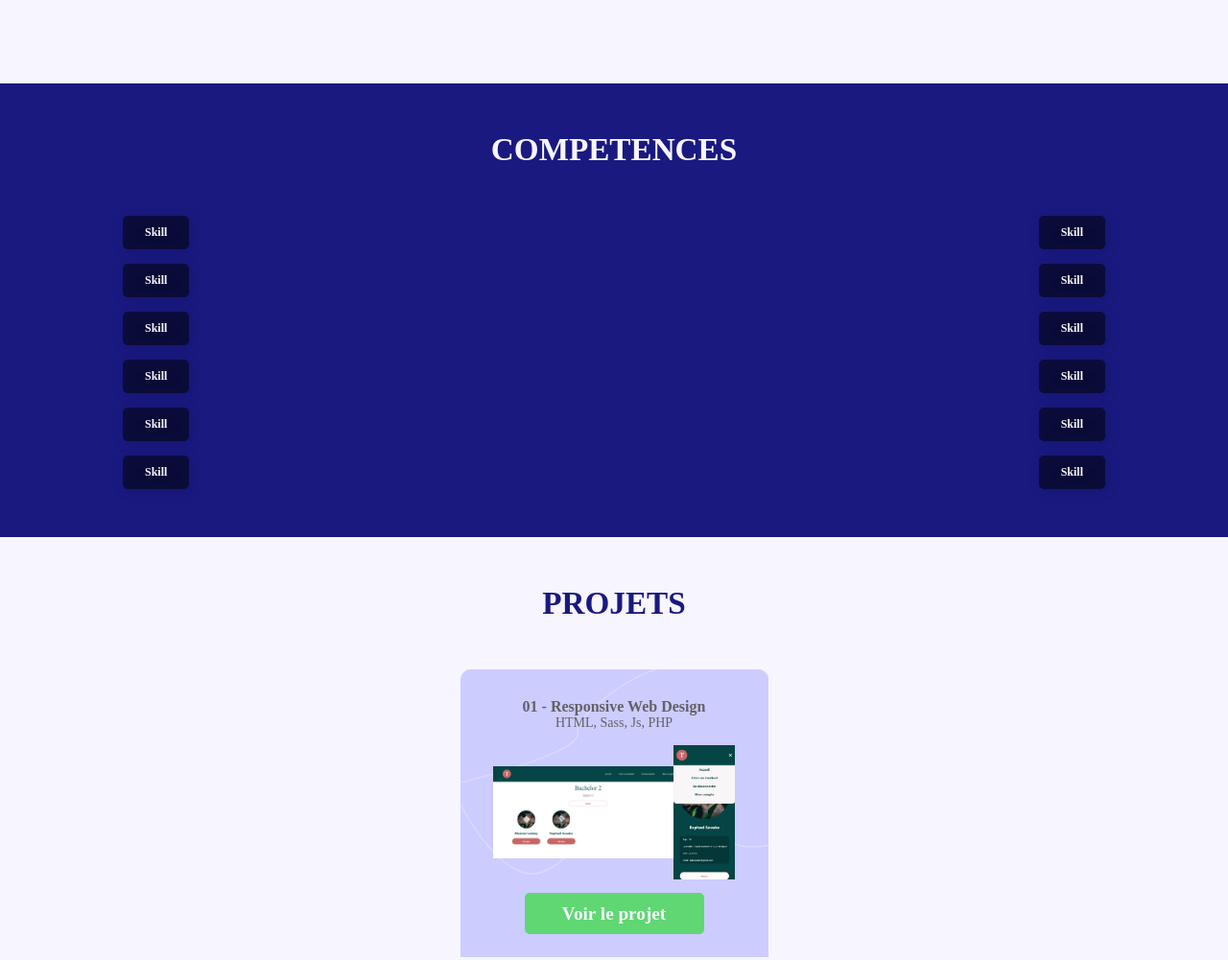
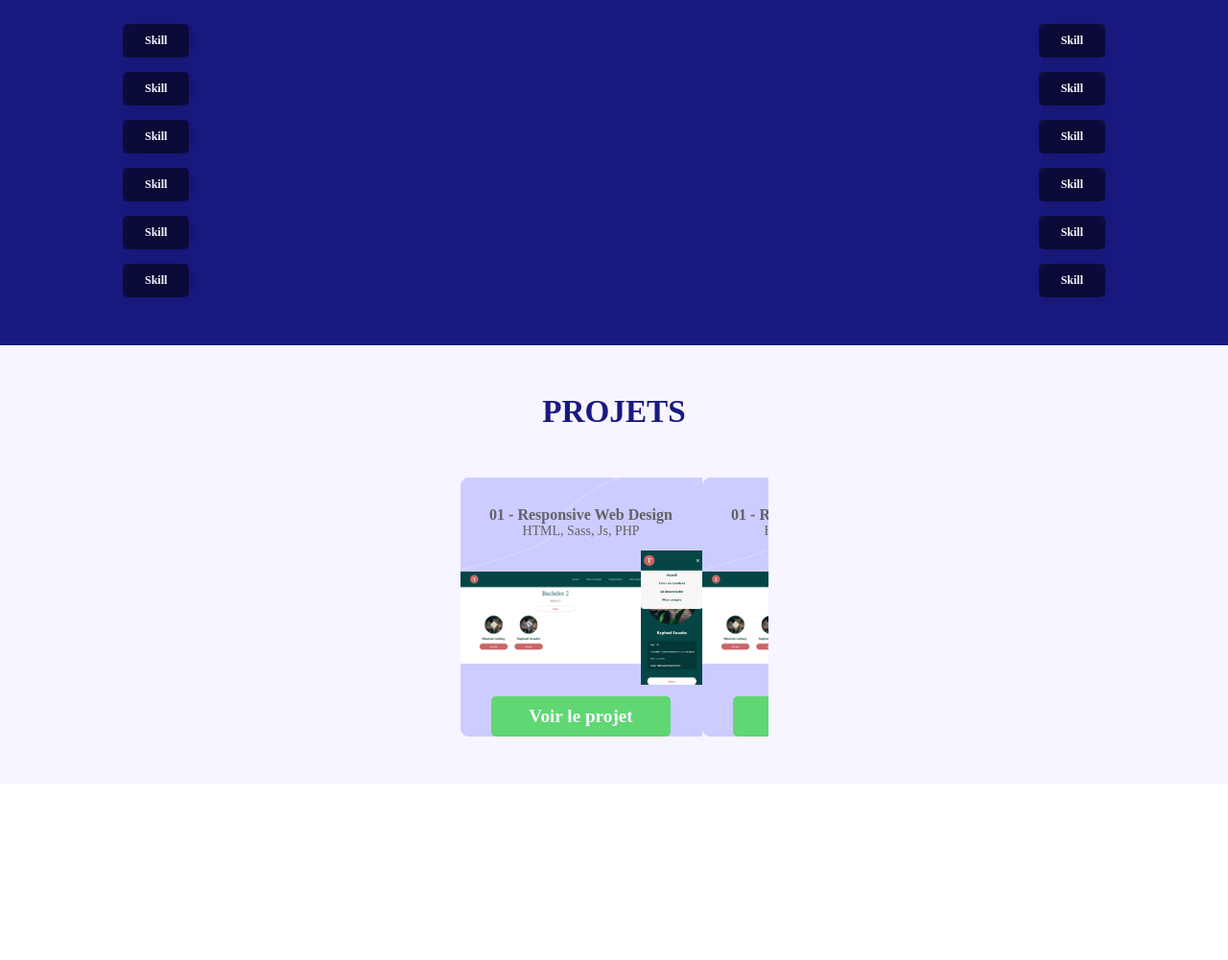
Before and after one commit to MaximeLeduey/Portfolio, a website: page index.html in a window 1280 px wide. Shown: the part 1320-2321 px from the top of the page at 96% size. After the commit the page ends 2138 px from the top, so only its background shows below. Drawn offline with Linux system fonts and the light colour scheme.

Commit message:
carousel start

```diff
--- a/assets/scss/input.scss
+++ b/assets/scss/input.scss
@@ -5,6 +5,7 @@
 * {
     margin: 0;
     padding: 0;
+    box-sizing: border-box;
 }
 
 // styles généraux
@@ -26,7 +27,7 @@ button {
     background-color: transparent;
 }
 
-.btn-primary:hover, button:active, .btn-secondary {
+.btn-primary:hover, .btn-secondary:active, .btn-secondary {
     border: none;
 }
 
@@ -50,7 +51,7 @@ p {
     font-family: $font-2;
 }
 
-.hero, .about, .skills, .projects {
+.hero, .about, .skills {
     padding: 50px 10vw;
     display: flex;
     flex-direction: column;
@@ -159,8 +160,24 @@ p {
 
 .projects {
     background-color: $neutral-100;
+    padding-top: 50px;
+    padding-bottom: 50px;
+    display: flex;
+    flex-direction: column;
+    justify-content: space-between;
+    align-items: center;
+    gap: 50px;
     &_title {
         color: $primary-700;
+    }
+    &_slider {
+        width: 321px;
+        display: flex;
+        justify-content: space-between;
+        overflow: auto;
+    }
+    &_slider::-webkit-scrollbar {
+        width: 0;
     }
     &_item {
         width: 321px;
--- a/index.html
+++ b/index.html
@@ -65,6 +65,24 @@
                     </div>
                     <button class="btn-secondary">Voir le projet</button>
                 </div>
+                <div class="projects_item item-2">
+                    <p class="projects_item_title">01 - Responsive Web Design</p>
+                    <p class="projects_item_subtitle">HTML, Sass, Js, PHP</p>
+                    <div class="projects_item_img_container">
+                        <img class="projects_item_img_container_image-1" src="assets/img/trombinoscope.png">
+                        <img class="projects_item_img_container_image-2" src="assets/img/trombinoscope_mobile.png">
+                    </div>
+                    <button class="btn-secondary">Voir le projet</button>
+                </div>
+                <div class="projects_item item-3">
+                    <p class="projects_item_title">01 - Responsive Web Design</p>
+                    <p class="projects_item_subtitle">HTML, Sass, Js, PHP</p>
+                    <div class="projects_item_img_container">
+                        <img class="projects_item_img_container_image-1" src="assets/img/trombinoscope.png">
+                        <img class="projects_item_img_container_image-2" src="assets/img/trombinoscope_mobile.png">
+                    </div>
+                    <button class="btn-secondary">Voir le projet</button>
+                </div>
             </div>
         </section>
     </main>
```
Also changed, not shown: assets/css/output.css, 1 other file.
